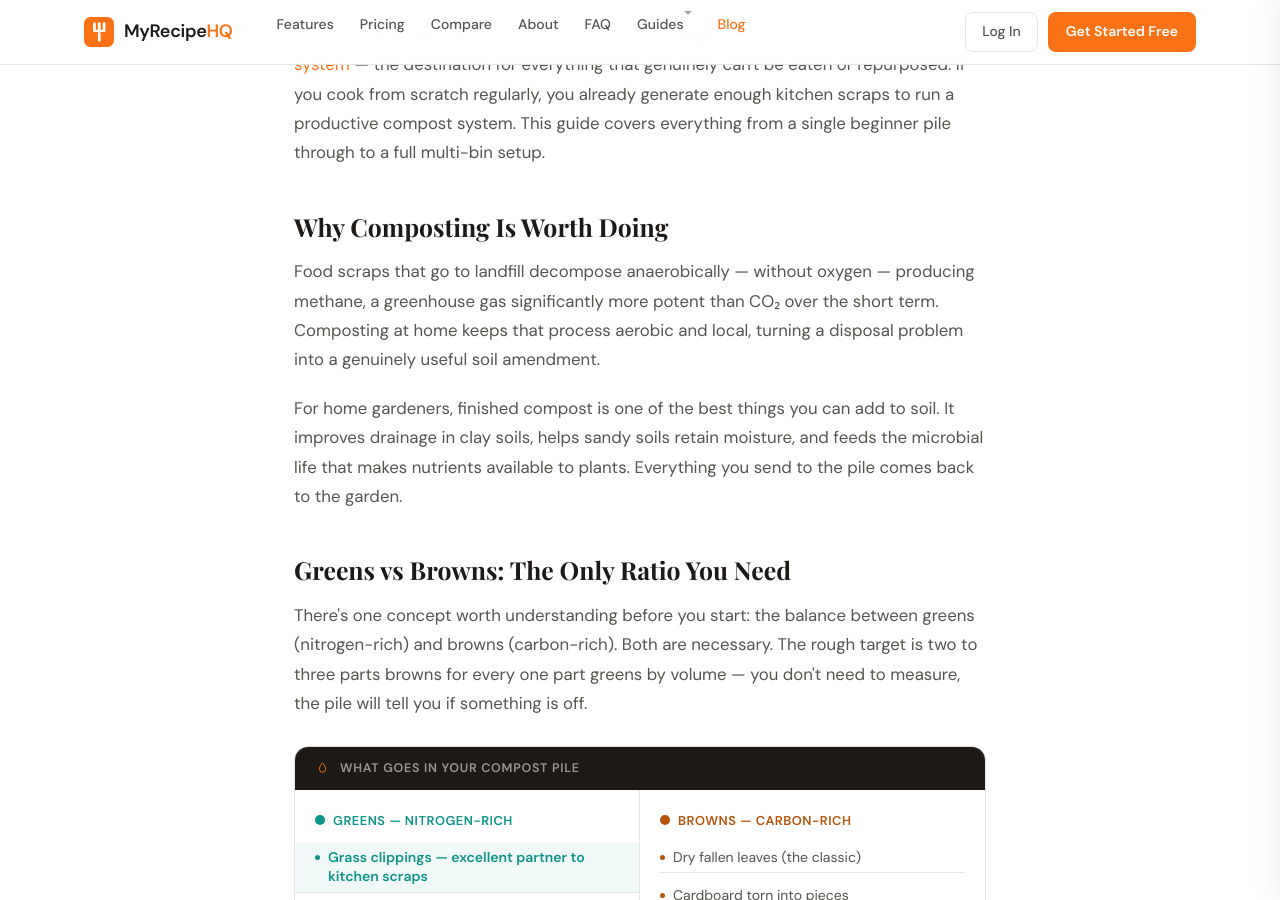
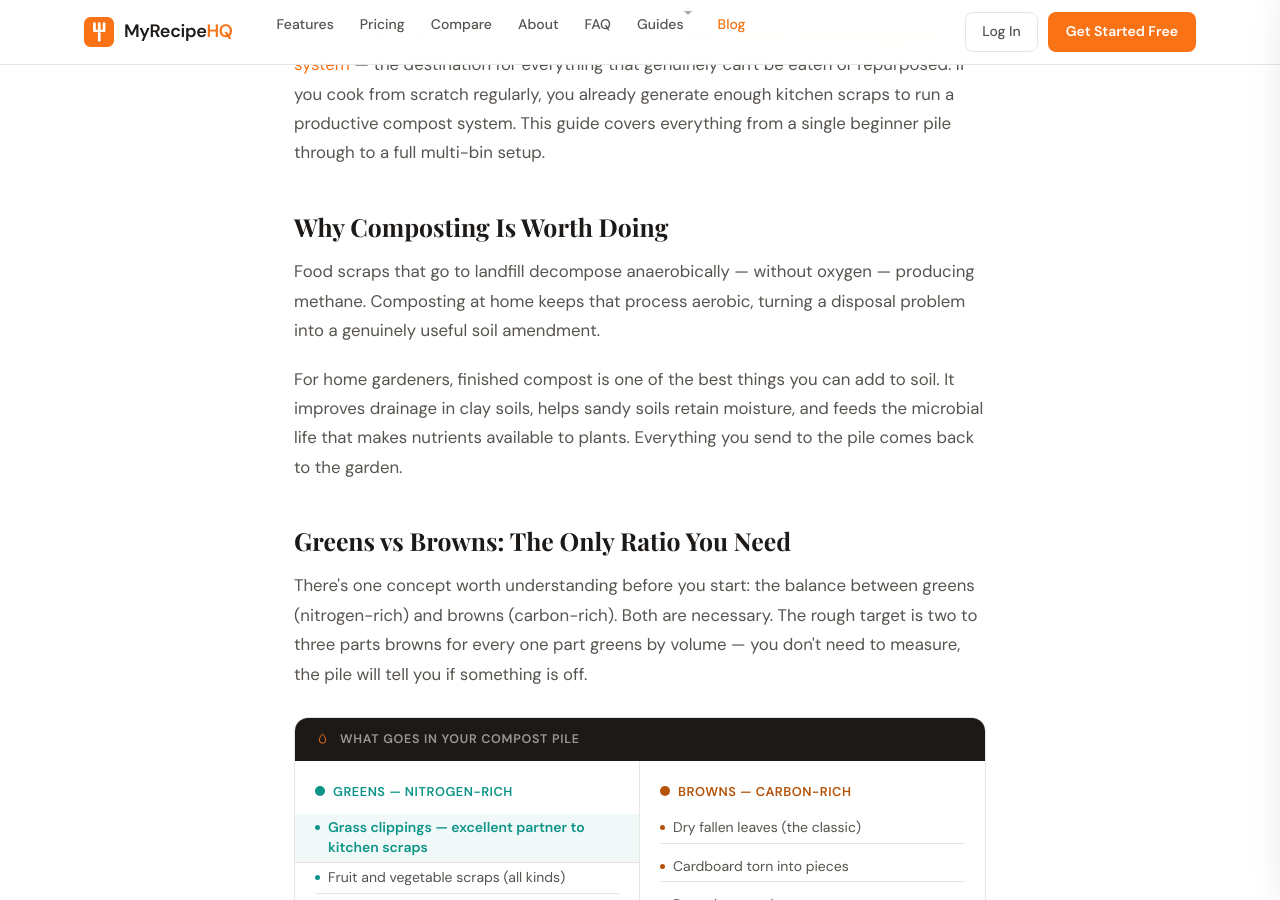
Before and after one commit to bgerlach463/recipehq-site, a Jekyll site: the page built from _posts/2026-04-11-compost-using-kitchen-waste.html, in a window 1280 px wide and 900 px high, scrolled down 793 px. Built offline with Jekyll 4.4.1, drawn with Linux system fonts in a browser that asks for light colours.

Commit message:
Trim compost intro and retitle gardening loop heading
Co-Authored-By: Claude Opus 4.6 (1M context) <noreply@anthropic.com>

```diff
--- a/_posts/2026-04-11-compost-using-kitchen-waste.html
+++ b/_posts/2026-04-11-compost-using-kitchen-waste.html
@@ -324,7 +324,7 @@ schema_extra: |
 
   <h2>Why Composting Is Worth Doing</h2>
 
-  <p>Food scraps that go to landfill decompose anaerobically — without oxygen — producing methane, a greenhouse gas significantly more potent than CO₂ over the short term. Composting at home keeps that process aerobic and local, turning a disposal problem into a genuinely useful soil amendment.</p>
+  <p>Food scraps that go to landfill decompose anaerobically — without oxygen — producing methane. Composting at home keeps that process aerobic, turning a disposal problem into a genuinely useful soil amendment.</p>
 
   <p>For home gardeners, finished compost is one of the best things you can add to soil. It improves drainage in clay soils, helps sandy soils retain moisture, and feeds the microbial life that makes nutrients available to plants. Everything you send to the pile comes back to the garden.</p>
 
--- a/_posts/2026-04-11-kitchen-waste-gardening.html
+++ b/_posts/2026-04-11-kitchen-waste-gardening.html
@@ -557,7 +557,7 @@ schema_extra: |
     </div>
   </div>
 
-  <h2>Closing the Kitchen-to-Garden Loop</h2>
+  <h2>Closing the Kitchen Waste-to-Garden Loop</h2>
 
   <p>The kitchen and the garden are a natural closed loop. What grows ends up on your cutting board. The scraps from that cutting board &#8212; composted, applied directly, or regrown &#8212; go back into the soil that grows more. Even a small, deliberate version of that system changes how you think about both cooking and waste.</p>
 
```
